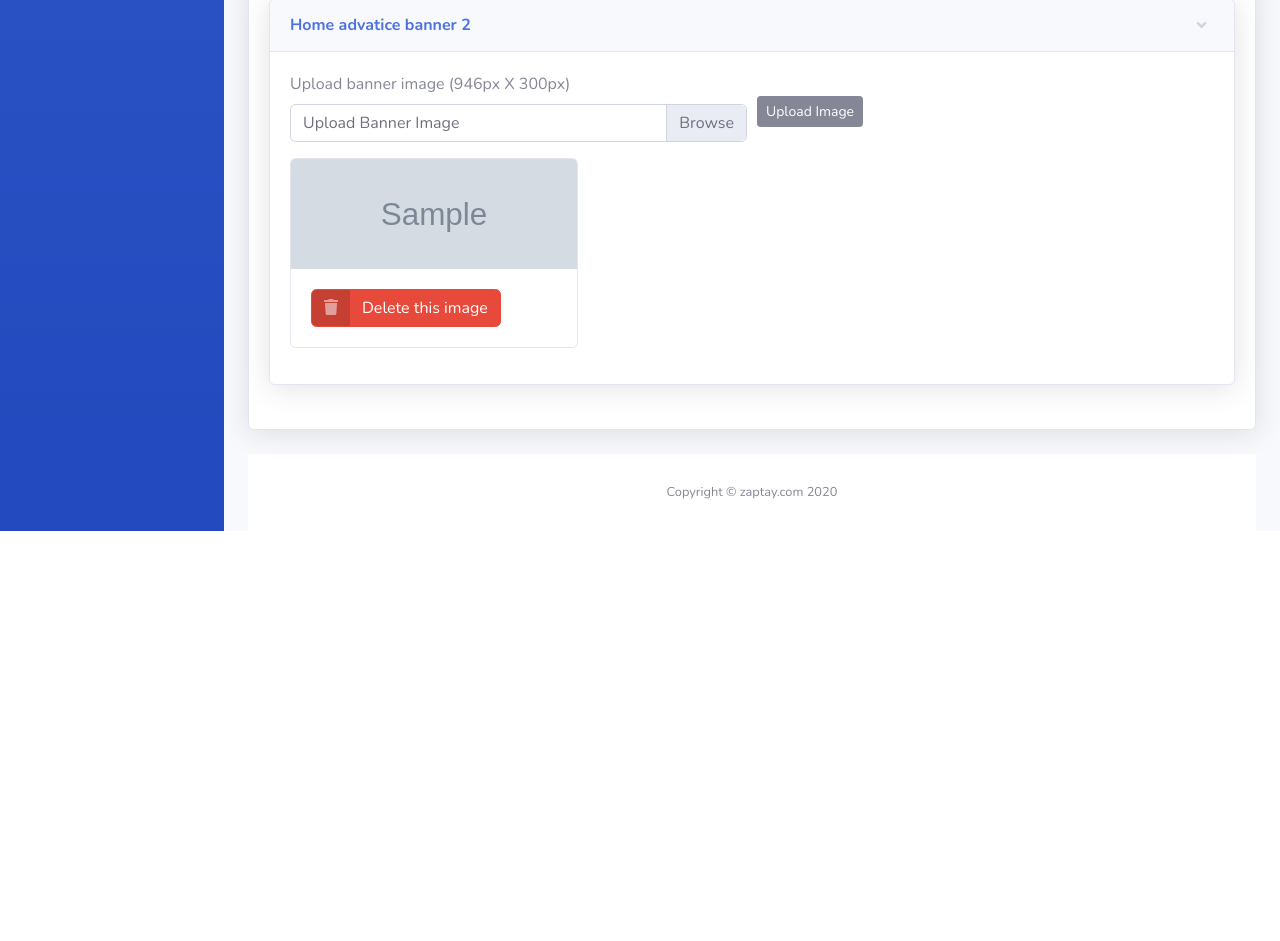
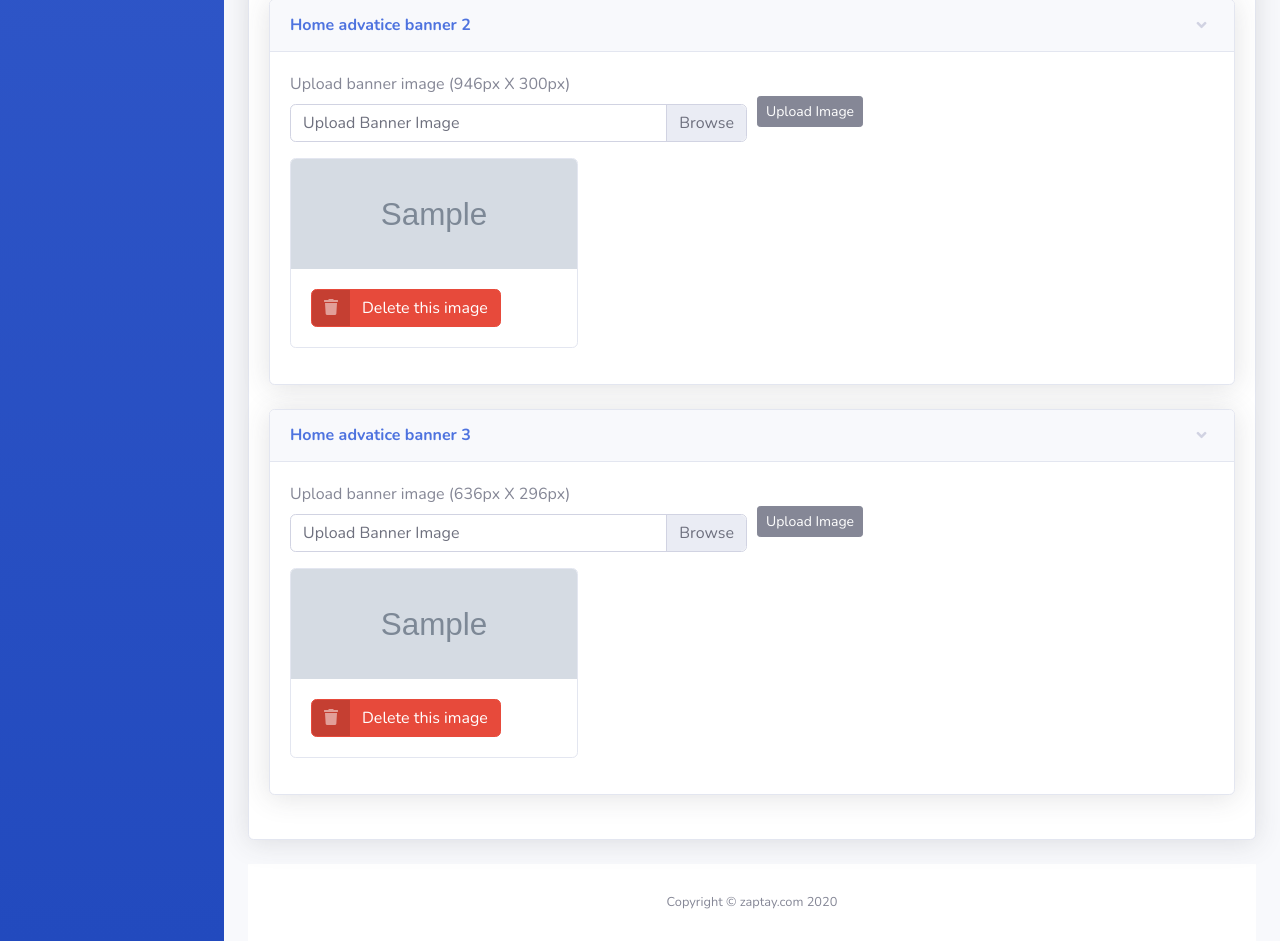
Before and after one commit to wwwzaptaycom/zaptay, a Django app: template templates/admin_template/banner/all_banner_list.html in a window 1280 px wide. Shown: the part 3097-4038 px from the top of the page. Before the commit the page ends 3628 px from the top, so only its background shows below. Run offline with Django 3.2, Linux system fonts and the light colour scheme; the template is opened without the code that fills it: most values are stand-ins (such as "Sample title", 1, 10 or a date in 2020); grey boxes marked "Sample" are stand-in pictures; grey boxes labelled with a size stand in for pictures from a placeholder-image service; some libraries are stand-ins or nearby versions.

Commit message:
add function fot advaticement 2 and home page(front end) design change

```diff
--- a/home/views.py
+++ b/home/views.py
@@ -19,7 +19,7 @@ class HomeView(TemplateView):
         get_office_fashion = Banner.objects.filter(banner_name='office_appliance_banner').values('id', 'banner_image', 'banner_link')
 
         banner_1 = Banner.objects.filter(banner_name='advatice_1').order_by('-id')[0:3]
-        print (banner_1)
+        banner_2 = Banner.objects.filter(banner_name='advatice_2').order_by('-id')[0:2]
 
         context = {"page_name": "banner",
                     'mens_banner_image': get_mens_fashion,
@@ -28,5 +28,6 @@ class HomeView(TemplateView):
                     'mobile_banner_image': get_mobile_fashion,
                     'electronic_banner_image': get_electronic_fashion,
                     'electronic_office_image': get_office_fashion,
-                    'banner_1': banner_1}
+                    'banner_1': banner_1,
+                    'banner_2': banner_2}
         return context
--- a/templates/admin_template/banner/all_banner_list.html
+++ b/templates/admin_template/banner/all_banner_list.html
@@ -587,6 +587,73 @@
             </div>
           </div>
 
+          <div class="col-lg-12">
+            <!-- Collapsable Card Example -->
+            <div class="card shadow mb-4">
+              <!-- Card Header - Accordion -->
+              <a href="#office_appliance_section" class="d-block card-header py-3" data-toggle="collapse" role="button" aria-expanded="true" aria-controls="home_advatice_2_section">
+                <h6 class="m-0 font-weight-bold text-primary">Home advatice banner 3</h6>
+              </a>
+              <!-- Card Content - Collapse -->
+              <div class="collapse show" id="home_advatice_2_section">
+                <div class="card-body">
+                  <form method="POST" enctype="multipart/form-data">
+                    <!-- <input type="hidden" name="banner_type" value="men_banner"> -->
+                    <div class="form-row">
+                      <div class="form-group col-md-6">
+                        <label for="advatice_banner_2_img" class="mentetory">Upload banner image (636px X 296px)</label>
+                        <div class="custom-file">
+                          <input type="file" class="custom-file-input" name="advatice_2" id="advatice_banner_2_img" multiple="multiple">
+                          {% csrf_token %}
+                          <label class="custom-file-label" for="advatice_banner_2_img" data-browse="Browse">Upload Banner Image</label>
+                        </div>
+                      </div>
+                      <div class="form-group col-md-6">
+                        <br  />
+                        <button type="submit" class="btn btn-secondary btn-sm">Upload Image</button>
+                      </div>
+                    </div>
+                    <div class="form-row" id="advatice_banner_2_upload_preview">
+                      <!-- Image Preview -->
+                    </div>
+                  </form>
+                  <div class="form-row">
+                    {% if advatice_banner_2_image %}
+                      {% for advatice_banner_2 in advatice_banner_2_image %}
+                        <div class="form-group col-md-4">
+                          <div class="card" style="width: 18rem;"> <!-- style="width: 18rem;" -->
+                            <img class="card-img-top" style="height: 110px;" src="/media/{{ advatice_banner_2.banner_image }}" alt="Card image cap">
+                            <div class="card-body">
+                              <div class="row">
+                                <div class="col-md-12">
+                                  <a href="javaScript:void(0);" class="btn btn-danger btn-icon-split" onclick="DeleteImage(image_id='{{advatice_banner_2.id}}', image_custom_id='{{advatice_banner_2.banner_id}}');">
+                                    <span class="icon text-white-50">
+                                      <i class="fas fa-trash"></i>
+                                    </span>
+                                    <span class="text">Delete this image</span>
+                                  </a>
+                                </div>
+                                <!-- <br /><br />
+                                <div class="col-md-12">
+                                  <div class="custom-file">
+                                    <input type="file" class="custom-file-input" id="gst_img">
+                                    <label class="custom-file-label" for="gst_img" data-browse="Browse">New Image</label>
+                                  </div>
+                                </div> -->
+                              </div>
+                            </div>
+                          </div>
+                        </div>
+                      {% endfor %}
+                    {% else %}
+                      <span>No image found</span>
+                    {% endif %}
+                  </div>
+                </div>
+              </div>
+            </div>
+          </div>
+
         </div>
 
       </div>
```
Also changed, not shown: templates/home.html (+20 -8 lines).
